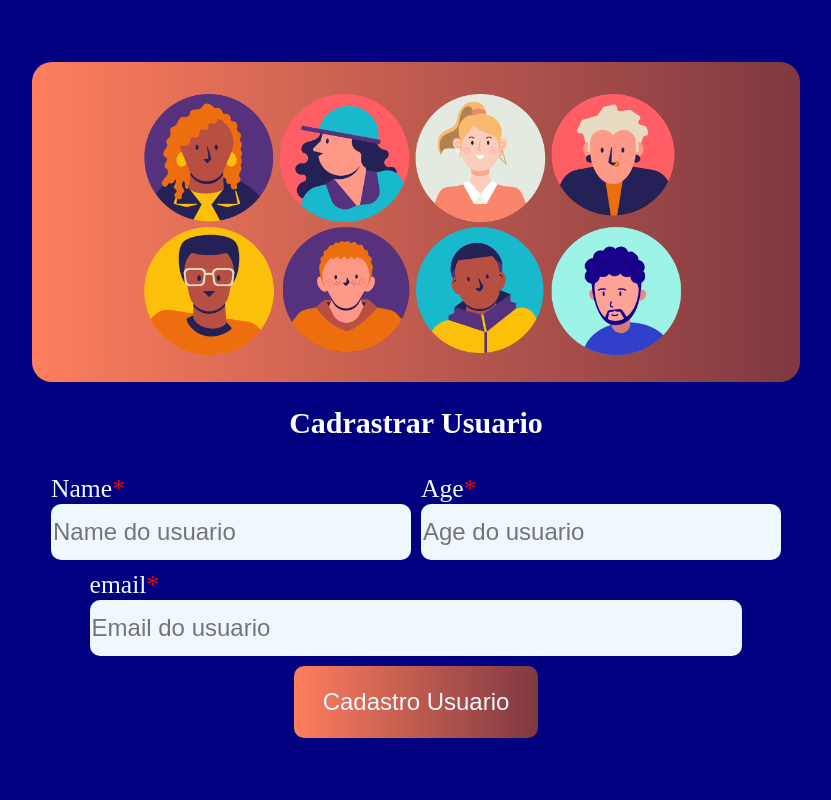
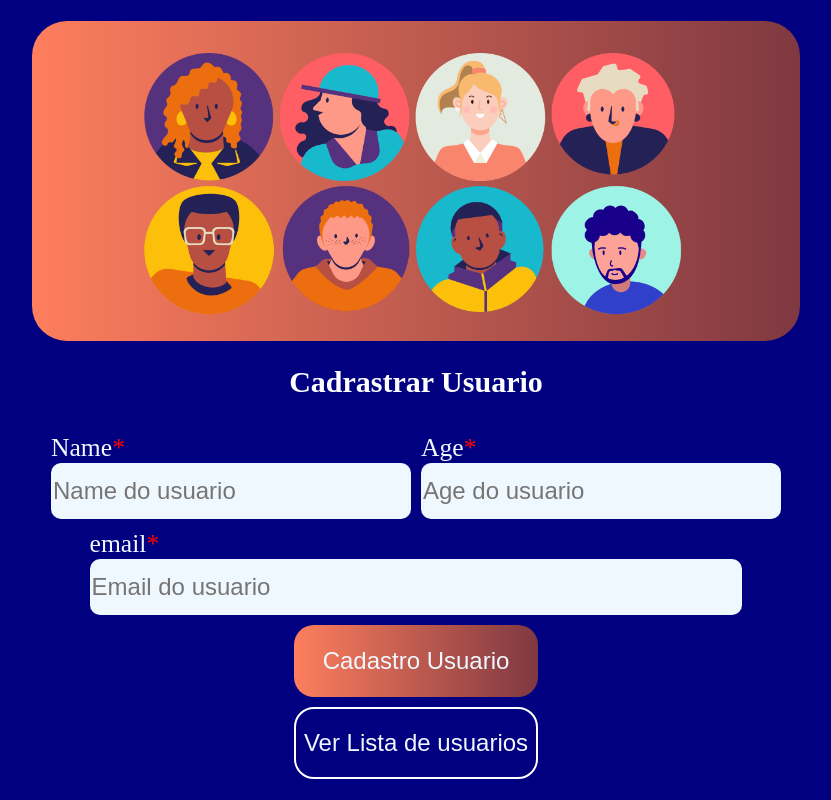
Before and after one commit to lsaak7s/React, a React (Vite) app in the folder cadrasto/: page / in a window 1280 px wide. Shown: the whole page, without its empty margins (224-1055 px from the left). Built offline with nearby package versions, Linux system fonts and the light colour scheme.

Commit message:
ajusta componente Button para aceitar tema, atualiza estilos e refatora página Home para utilizar o novo tema

```diff
--- a/cadrasto/src/components/Button/index.jsx
+++ b/cadrasto/src/components/Button/index.jsx
@@ -1,20 +1,20 @@
 import { Button } from './styles'
 import PropsTypes from 'prop-types'
 
-function DefaultButton({ children, ...props }) {
+function DefaultButton({ children, theme, ...props }) {
     //console.log(props)
     //console.log(abacate)
     return (
 
-        <Button {...props}>{children}</Button>
+        <Button {...props} theme={theme}>{children}</Button>
 
     )
 
 }
 //Aqui estamos dizendo para o codigo que tipo de valor se trata
 DefaultButton.prototype = {
-    abacate: PropsTypes.number
-
+    abacate: PropsTypes.number,
+    theme: PropsTypes.string
 }
 
 export default DefaultButton
--- a/cadrasto/src/components/Button/styles.js
+++ b/cadrasto/src/components/Button/styles.js
@@ -4,8 +4,12 @@ export const Button = styled.button`
 font-size: 3vh;
 height: 9vh;
 width: 19vw;
-border:none;
-border-radius: 10px;
+border:${(props) => props.theme === 'primary'
+        ? ' none;'
+        : 'solid 2px #ffffff'};
+border-radius: 20px;
 color: aliceblue;
-background: linear-gradient(to right, #fe7e5d, #7f3841);
+background: ${(props) => props.theme === 'primary'
+        ? 'linear-gradient(to right, #fe7e5d, #7f3841)'
+        : 'transparent;'};
 `
--- a/cadrasto/src/components/TopBackground/styles.js
+++ b/cadrasto/src/components/TopBackground/styles.js
@@ -14,5 +14,5 @@ height: 40vh;
 width: 60vw;
 
 background: linear-gradient(to right, #fe7e5d, #7f3841);
-border-radius:20px;
+border-radius:35px;
 `
--- a/cadrasto/src/pages/Home/index.jsx
+++ b/cadrasto/src/pages/Home/index.jsx
@@ -71,8 +71,12 @@ function Home() {
         </ConteinerInputEmail>
 
 
-        <Button type="button" onClick={createNewUser} abacate="47783270">
+        <Button type="button" onClick={createNewUser} theme="primary">
           Cadastro  Usuario
+        </Button>
+
+        <Button type="button">
+          Ver Lista de usuarios
         </Button>
 
       </Form>
```
